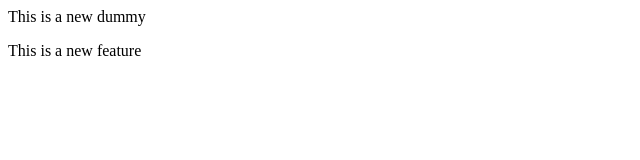
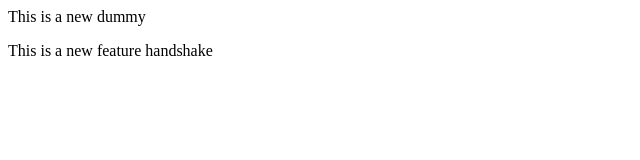
Before and after one commit to Ajit-Mahato/localdummy, a plain HTML site: page index.html in a window 1280 px wide. Shown: the full height of the page, 0-640 px from the left. Drawn offline with Linux system fonts and the light colour scheme.

Commit message:
add handshake

```diff
--- a/index.html
+++ b/index.html
@@ -1,2 +1,2 @@
 <p>This is a new dummy</p>
-<p>This is a new feature</p>
+<p>This is a new feature handshake</p>
```
